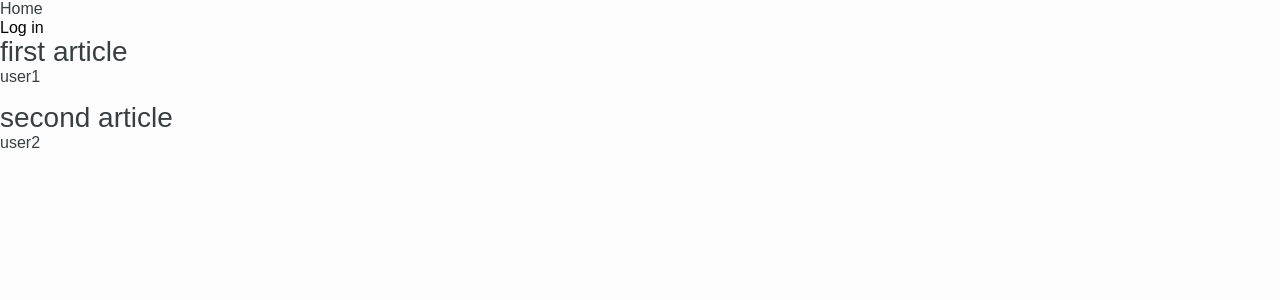
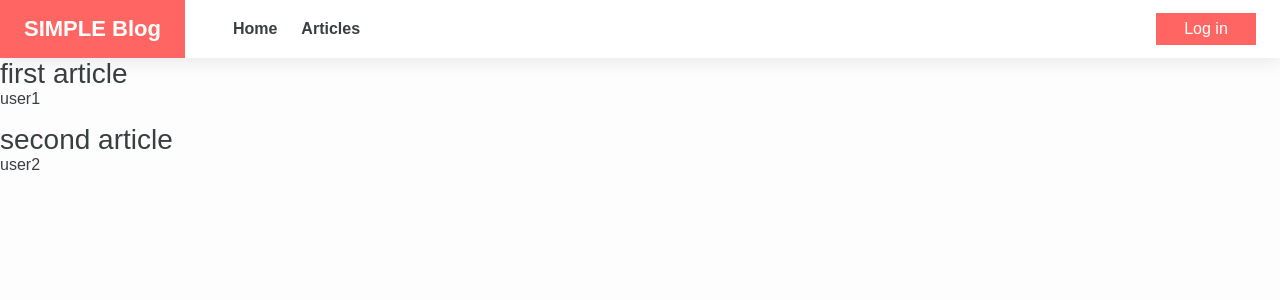
Before and after one commit to Geniecko/frontend_flashcards, a React (Create React App) app: page / in a window 1280 px wide. Shown: the top 300 px of the page. Built offline with nearby package versions, Linux system fonts and the light colour scheme.

Commit message:
refactor header component

```diff
--- /dev/null
+++ b/src/components/Header/Header.style.ts
@@ -0,0 +1,37 @@
+import styled from 'styled-components/macro';
+
+export const StyledHeader = styled.header`
+  width: 100%;
+  background-color: ${({ theme }) => theme.whitePrimary};
+  box-shadow: rgba(149, 157, 165, 0.2) 0px 4px 16px;
+`;
+
+export const Wrapper = styled.div`
+  max-width: 1400px;
+  margin: 0 auto;
+  display: flex;
+  align-items: center;
+  padding-right: 16px;
+
+  @media (min-width: 768px) {
+    padding-right: 24px;
+  }
+
+  @media (min-width: 1400px) {
+    padding-right: 0;
+  }
+`;
+
+export const UserPanel = styled.div`
+  margin-left: auto;
+  display: flex;
+  gap: 20px;
+  align-items: center;
+`;
+
+export const UserName = styled.span`
+  font-size: 1.8rem;
+  font-weight: 600;
+  color: ${({ theme }) => theme.primary};
+  display: block;
+`;
--- a/src/components/Header/Header.tsx
+++ b/src/components/Header/Header.tsx
@@ -1,8 +1,12 @@
 import { FC, useContext, useState } from 'react';
-import { Link } from 'react-router-dom';
+
 import { StoreContext } from '../../store/StoreContext';
-import { ROUTES } from '../../utils/RoutesConstants';
+
+import { Button } from '../Button/Button.style';
 import LoginForm from '../LoginForm/LoginForm';
+import Logo from '../Logo/Logo';
+import Navigation from '../Navigation/Navigation';
+import { StyledHeader, Wrapper, UserPanel, UserName } from './Header.style';
 
 const Header: FC = () => {
   const [isModalOpen, setIsModalOpen] = useState(false);
@@ -18,21 +22,22 @@ const Header: FC = () => {
     }
   };
 
-  const isAuth = context?.user !== null ? true : false;
+  const isAuth: boolean = context?.user !== null ? true : false;
   const setProperlyLabel = isAuth ? 'Log out' : 'Log in';
 
   return (
     <>
-      <header>
-        <Link to={`${ROUTES.HOME}`}>Home</Link>
-        {isAuth && <Link to={`${ROUTES.MY_ARTICLE}`}>My Articles</Link>}
-        {isAuth && <Link to={`${ROUTES.ADD_ARTICLE}`}>Add Article</Link>}
-        <div>
-          {isAuth && <span>{context?.user?.login}</span>}
-          <button onClick={handleOnClick}>{setProperlyLabel}</button>
-          <LoginForm handleOnClose={handleOnClose} isModalOpen={isModalOpen} />
-        </div>
-      </header>
+      <StyledHeader>
+        <Wrapper>
+          <Logo />
+          <Navigation isAuth={isAuth} />
+          <UserPanel>
+            {isAuth && <UserName>{context?.user?.login}</UserName>}
+            <Button onClick={handleOnClick}>{setProperlyLabel}</Button>
+            <LoginForm handleOnClose={handleOnClose} isModalOpen={isModalOpen} />
+          </UserPanel>
+        </Wrapper>
+      </StyledHeader>
     </>
   );
 };
```
